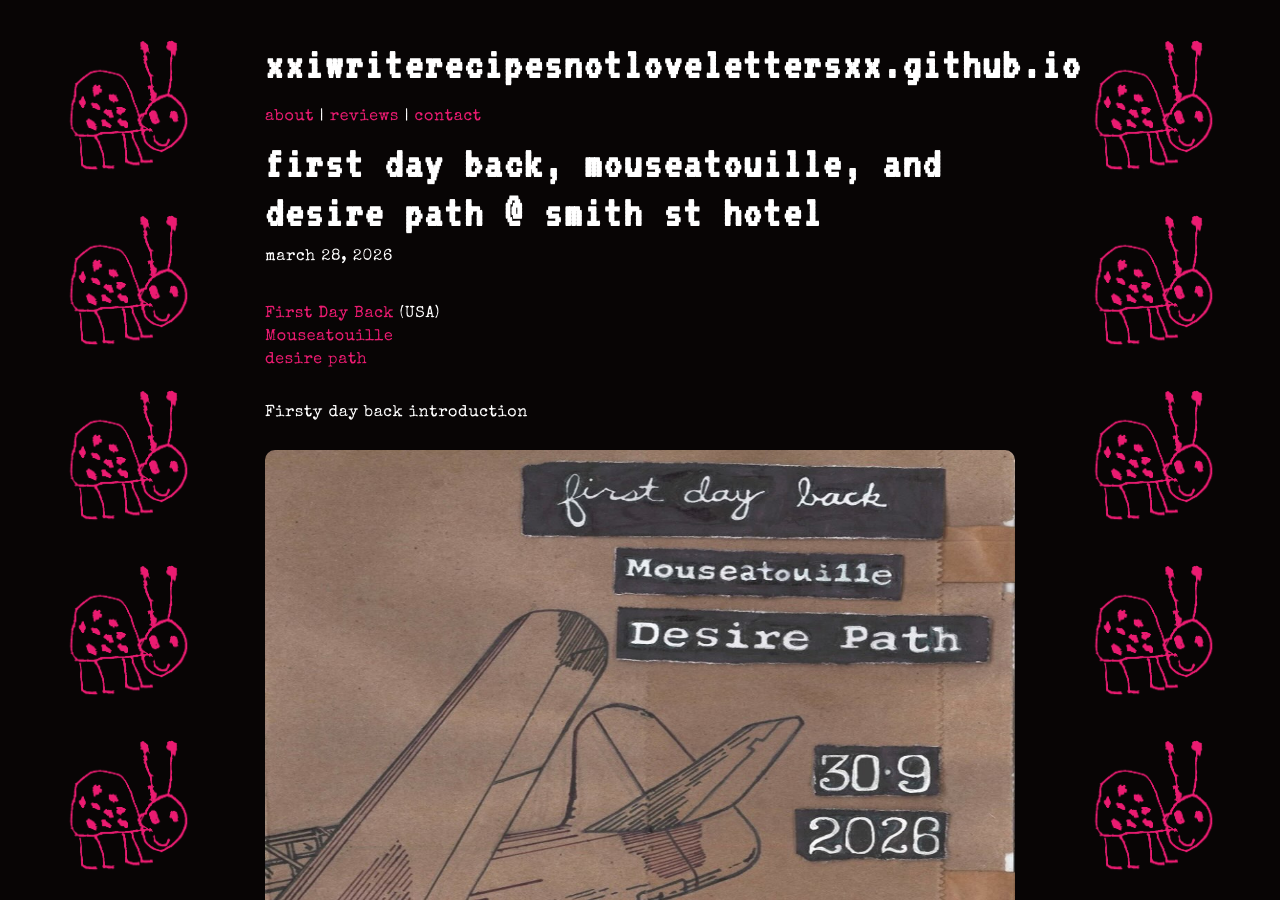
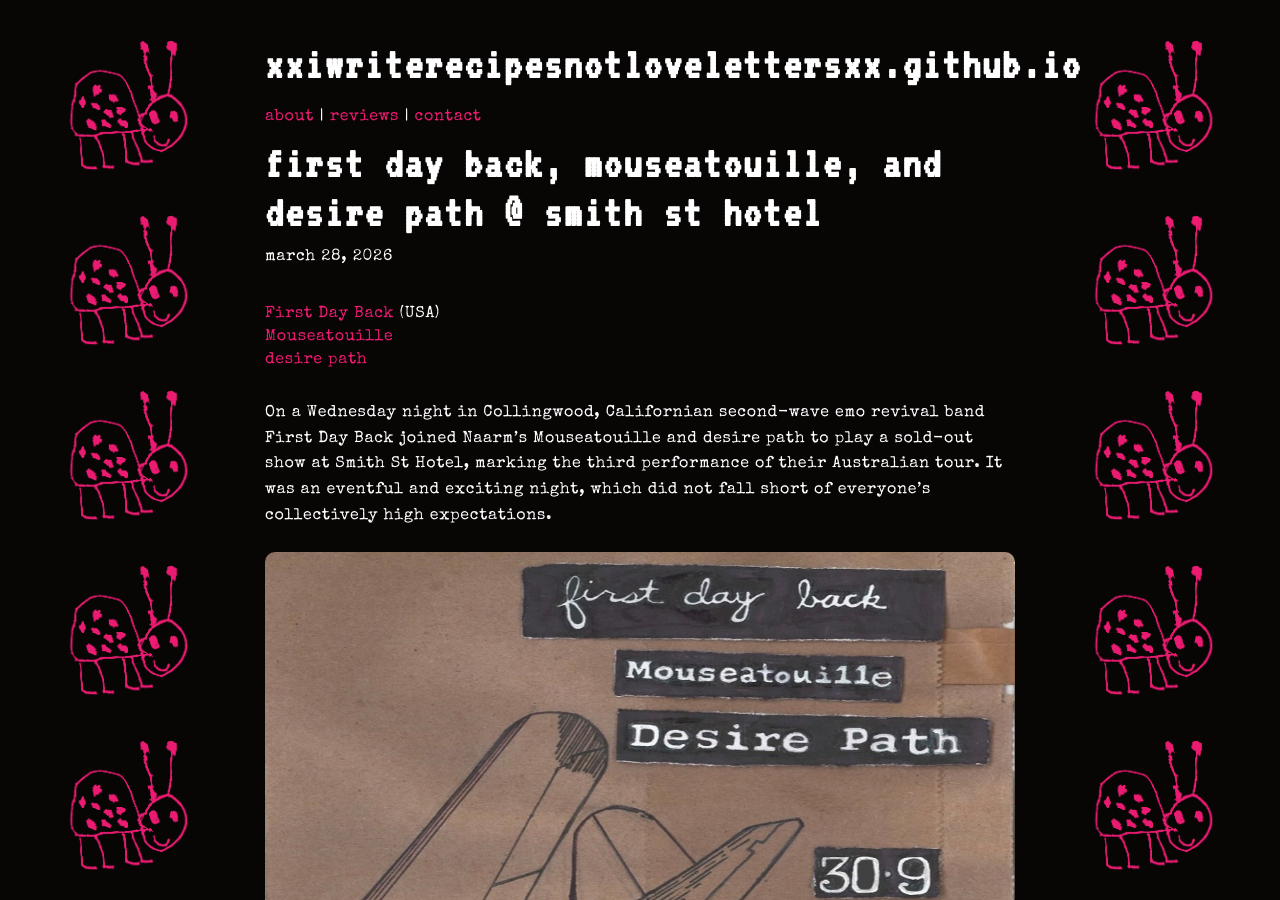
Before and after one commit to xxiwriterecipesnotlovelettersxx/xxiwriterecipesnotlovelettersxx.github.io, a Jekyll site: the page built from _posts/2026-09-30-first-day-back-mouseatouille-and-desire-path-at-smith-st-hotel.md, in a window 1280 px wide and 900 px high. Built offline with Jekyll 4.4.1, drawn with Linux system fonts in a browser that asks for light colours.

Commit message:
Revise introduction for First Day Back concert
Updated the introduction for the concert review.

```diff
--- a/_posts/2026-09-30-first-day-back-mouseatouille-and-desire-path-at-smith-st-hotel.md
+++ b/_posts/2026-09-30-first-day-back-mouseatouille-and-desire-path-at-smith-st-hotel.md
@@ -12,7 +12,7 @@ thumbnail: /images/9junoeclipse3.JPG
 <a href="https://linktr.ee/pesiredath?utm_source=linktree_profile_share&ltsid=c22eee37-7f8b-45ce-98d9-e71670587ed2/">desire path</a><br>
 </p>
 <br>
-Firsty day back introduction
+On a Wednesday night in Collingwood, Californian second-wave emo revival band First Day Back joined Naarm's Mouseatouille and desire path to play a sold-out show at Smith St Hotel, marking the third performance of their Australian tour. It was an eventful and exciting night, which did not fall short of everyone's collectively high expectations.
 
 ![poster](/images/fdbposter1.jpg)
 
```
